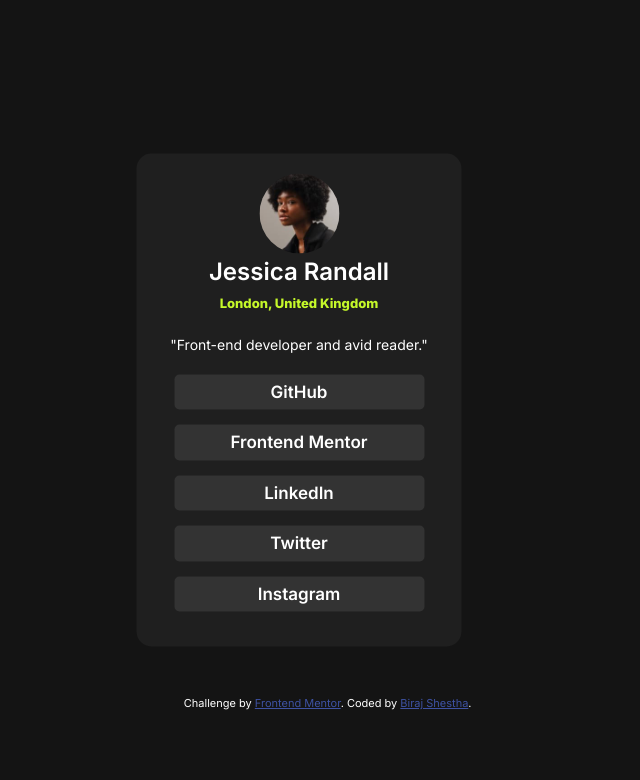
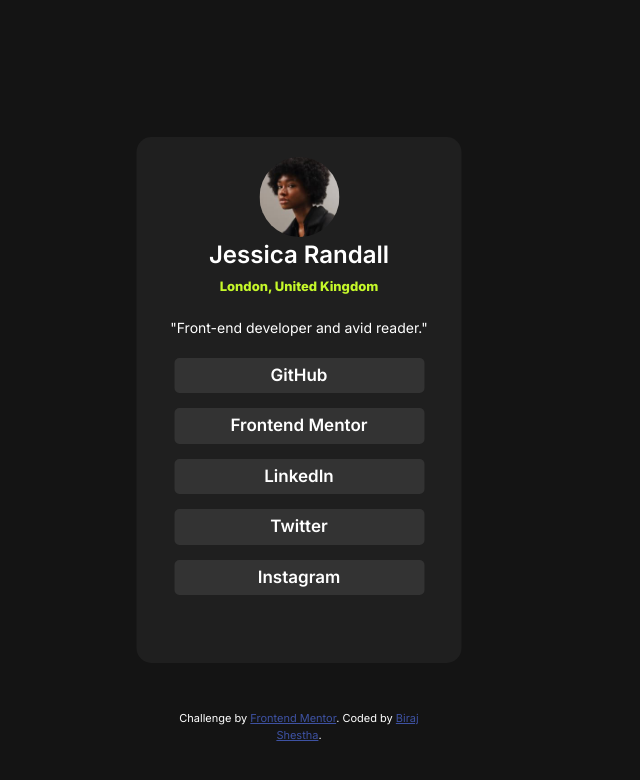
Before and after one commit to BirajShrestha9/Social-Profile, a plain HTML site: page index.html in a window 1280 px wide. Shown: the whole page, without its empty margins (341-981 px from the left). Drawn offline with Linux system fonts and the light colour scheme.

Commit message:
Update index.html

```diff
--- a/index.html
+++ b/index.html
@@ -20,9 +20,7 @@
       .attribution {
         font-size: 11px;
         text-align: center;
-        position: absolute;
-        bottom: 90px;
-        left: 41%;
+        transform: translateY(100px);
       }
       .attribution a {
         color: hsl(228, 45%, 44%);
@@ -118,13 +116,14 @@
           <a class="app-name" href="#"> Twitter</a>
           <a class="app-name" href="#"> Instagram</a>
         </div>
-      </div>
-      <div class="attribution">
+         <div class="attribution">
         Challenge by
         <a href="https://www.frontendmentor.io?ref=challenge" target="_blank"
           >Frontend Mentor</a
         >. Coded by <a href="#" class="my_name">Biraj Shestha</a>.
       </div>
+      </div>
+
     </div>
   </body>
 </html>
```
